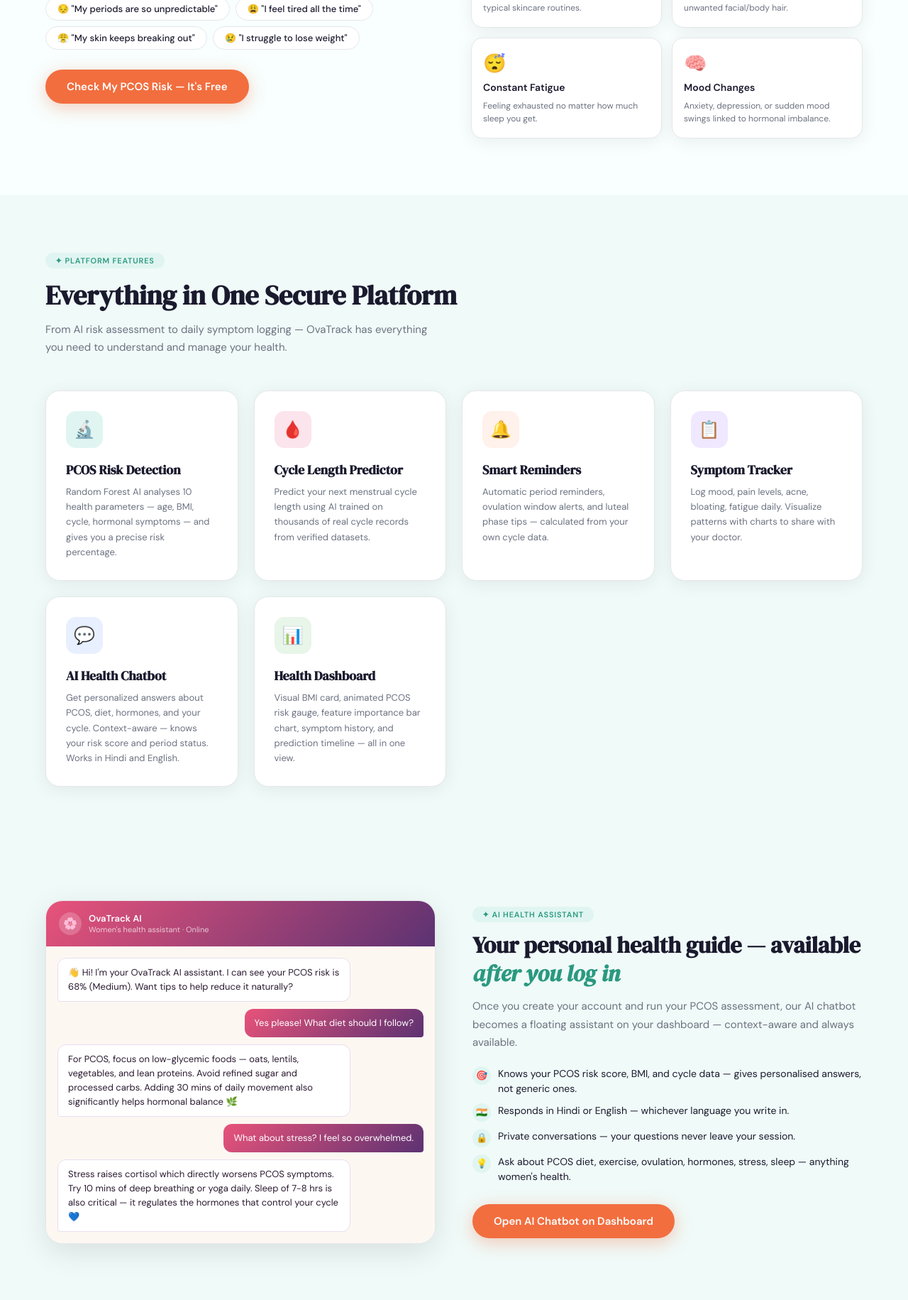
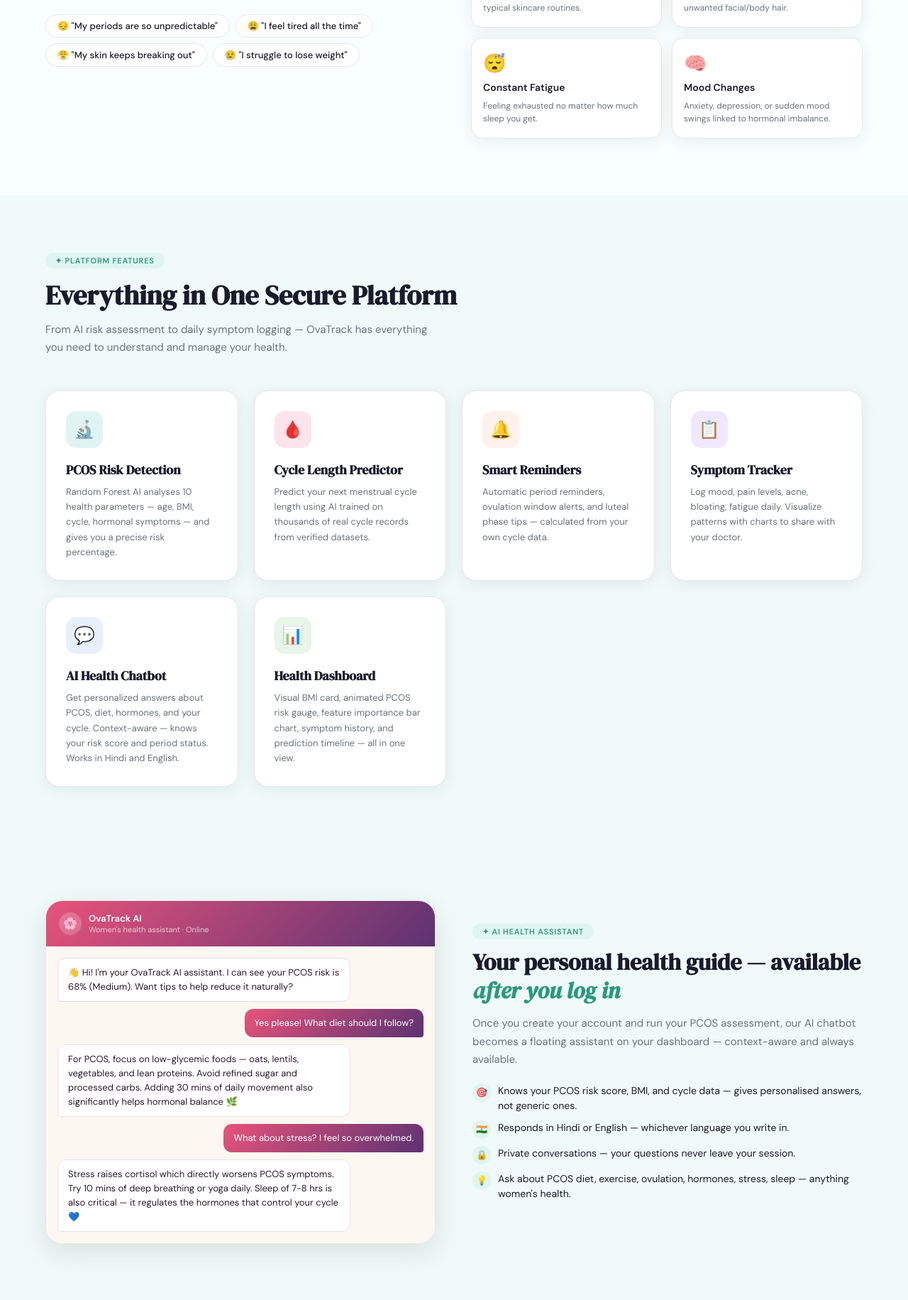
Before and after one commit to Chaynika0306/OvaTrack, a Flask app: page / in a window 1280 px wide. Shown: the part 1256-3087 px from the top of the page at 71% size. Run offline with Flask 3, Linux system fonts and the light colour scheme; parts of the project's set-up code (start-up, migrations or seed data) failed here and were passed over.

Commit message:
updated the code

```diff
--- a/project2/templates/landing.html
+++ b/project2/templates/landing.html
@@ -966,7 +966,6 @@
         <div class="relate-chip">😢 <span data-en='"I struggle to lose weight"' data-hi='"मेरा वजन कम नहीं होता"'>"I struggle to lose weight"</span></div>
       </div>
 
-      <a href="/register" class="btn-primary" data-en="Check My PCOS Risk — It's Free" data-hi="मेरा PCOS जोखिम जांचें — मुफ्त में">Check My PCOS Risk — It's Free</a>
     </div>
 
     <div class="symptoms-grid">
@@ -1106,7 +1105,6 @@
         </div>
       </div>
 
-      <a id="chatbot-action-btn" href="/register" class="btn-primary" data-en="Create Account to Access Chatbot" data-hi="चैटबॉट एक्सेस के लिए अकाउंट बनाएं">Create Account to Access Chatbot</a>
     </div>
   </div>
 </section>
@@ -1328,9 +1326,6 @@
     </div>
   </div>
 
-  <div style="text-align:center;margin-top:40px">
-    <a href="/register" class="btn-primary" data-en="Start Your Journey Free →" data-hi="मुफ्त में शुरू करें →">Start Your Journey Free →</a>
-  </div>
 </section>
 
 <!-- ══════ FAQ ══════════════════════════════════════════════════════ -->
@@ -1408,10 +1403,10 @@
 <footer>
   <div class="footer-logo">🌸 OvaTrack</div>
   <ul class="footer-links" id="footer-links">
-    <li id="footer-login"><a href="/login" data-en="Log In" data-hi="लॉगिन">Log In</a></li>
-    <li id="footer-signup"><a href="/register" data-en="Sign Up" data-hi="साइन अप">Sign Up</a></li>
+    <li id="footer-login" style="display:list-item"><a href="/login" data-en="Log In" data-hi="लॉगिन">Log In</a></li>
+    <li id="footer-signup" style="display:list-item"><a href="/register" data-en="Sign Up" data-hi="साइन अप">Sign Up</a></li>
     <li id="footer-logout" style="display:none"><a href="/logout" data-en="Log Out" data-hi="लॉग आउट">Log Out</a></li>
-    <li><a href="mailto:ovatrack9903@gmail.com" data-en="📧 Contact Us" data-hi="📧 संपर्क करें">📧 Contact Us</a></li>
+    <li><a href="mailto:ovatrack9903@gmail.com" style="display:flex;align-items:center;gap:6px" data-en="✉️ ovatrack9903@gmail.com" data-hi="✉️ ovatrack9903@gmail.com">✉️ ovatrack9903@gmail.com</a></li>
   </ul>
   <div class="footer-copy">© 2025 OvaTrack. Built for PCOS Awareness.</div>
 </footer>
@@ -1452,8 +1447,10 @@ function applyLang(lang) {
 }
 
 
-// setLang is now an alias for applyLang
-
+// setLang — called by buttons onclick
+function setLang(lang) {
+  applyLang(lang);
+}
 
 // Apply saved language on page load
 document.addEventListener('DOMContentLoaded', function() {
@@ -1504,21 +1501,27 @@ document.querySelectorAll('a[href^="#"]').forEach(a => {
   fetch('/api/notifications', {credentials: 'same-origin'})
     .then(r => {
       if(r.ok) {
-        // User is logged in
-        const el = document.getElementById('footer-login');
-        const el2 = document.getElementById('footer-signup');
-        const el3 = document.getElementById('footer-logout');
-        if(el) el.style.display = 'none';
-        if(el2) el2.style.display = 'none';
-        if(el3) el3.style.display = 'list-item';
-
-        const chatBtn = document.getElementById('chatbot-action-btn');
-        if(chatBtn) {
-          chatBtn.href = '/dashboard';
-          chatBtn.textContent = 'Open AI Chatbot on Dashboard';
-        }
+        // Logged in — show Logout, hide Login/Signup
+        const li = document.getElementById('footer-login');
+        const ls = document.getElementById('footer-signup');
+        const lo = document.getElementById('footer-logout');
+        if(li) li.style.display = 'none';
+        if(ls) ls.style.display = 'none';
+        if(lo) lo.style.display = 'list-item';
+      } else {
+        // Not logged in — show Login/Signup, hide Logout
+        const li = document.getElementById('footer-login');
+        const ls = document.getElementById('footer-signup');
+        const lo = document.getElementById('footer-logout');
+        if(li) li.style.display = 'list-item';
+        if(ls) ls.style.display = 'list-item';
+        if(lo) lo.style.display = 'none';
       }
-    }).catch(()=>{});
+    }).catch(()=>{
+      // Error = not logged in
+      const lo = document.getElementById('footer-logout');
+      if(lo) lo.style.display = 'none';
+    });
 })();
 
 // Navbar scroll shadow
--- a/project2/templates/learn_pcos.html
+++ b/project2/templates/learn_pcos.html
@@ -172,8 +172,6 @@
     <a href="/" class="nav-btn">← Back to Home</a>
     {% if logged_in %}
       <a href="/app" class="nav-btn primary">Go to App</a>
-    {% else %}
-      <a href="/register" class="nav-btn primary">Get Started Free</a>
     {% endif %}
   </div>
 </nav>
```
Also changed, not shown: project2/ovatrack.db.
